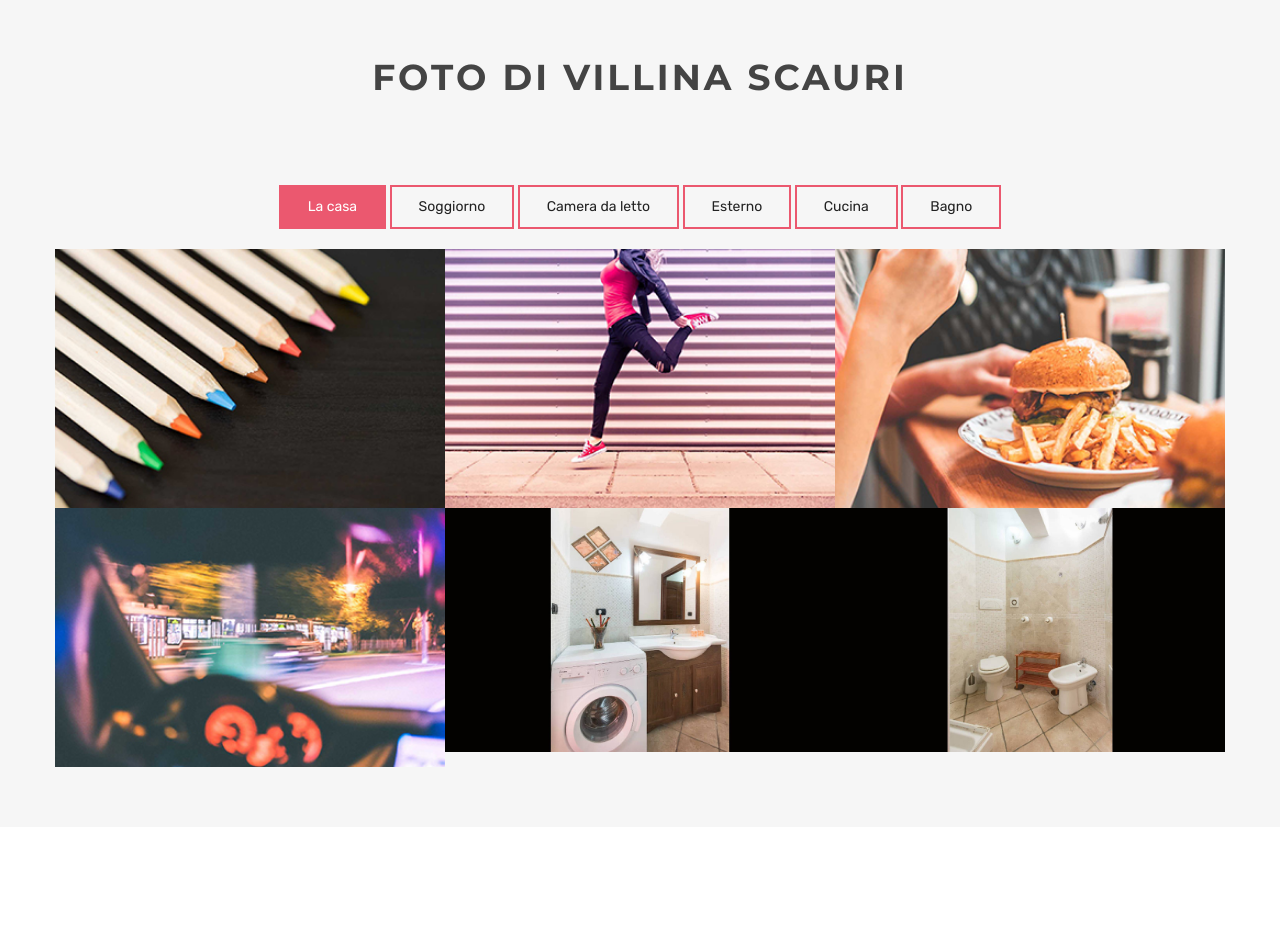
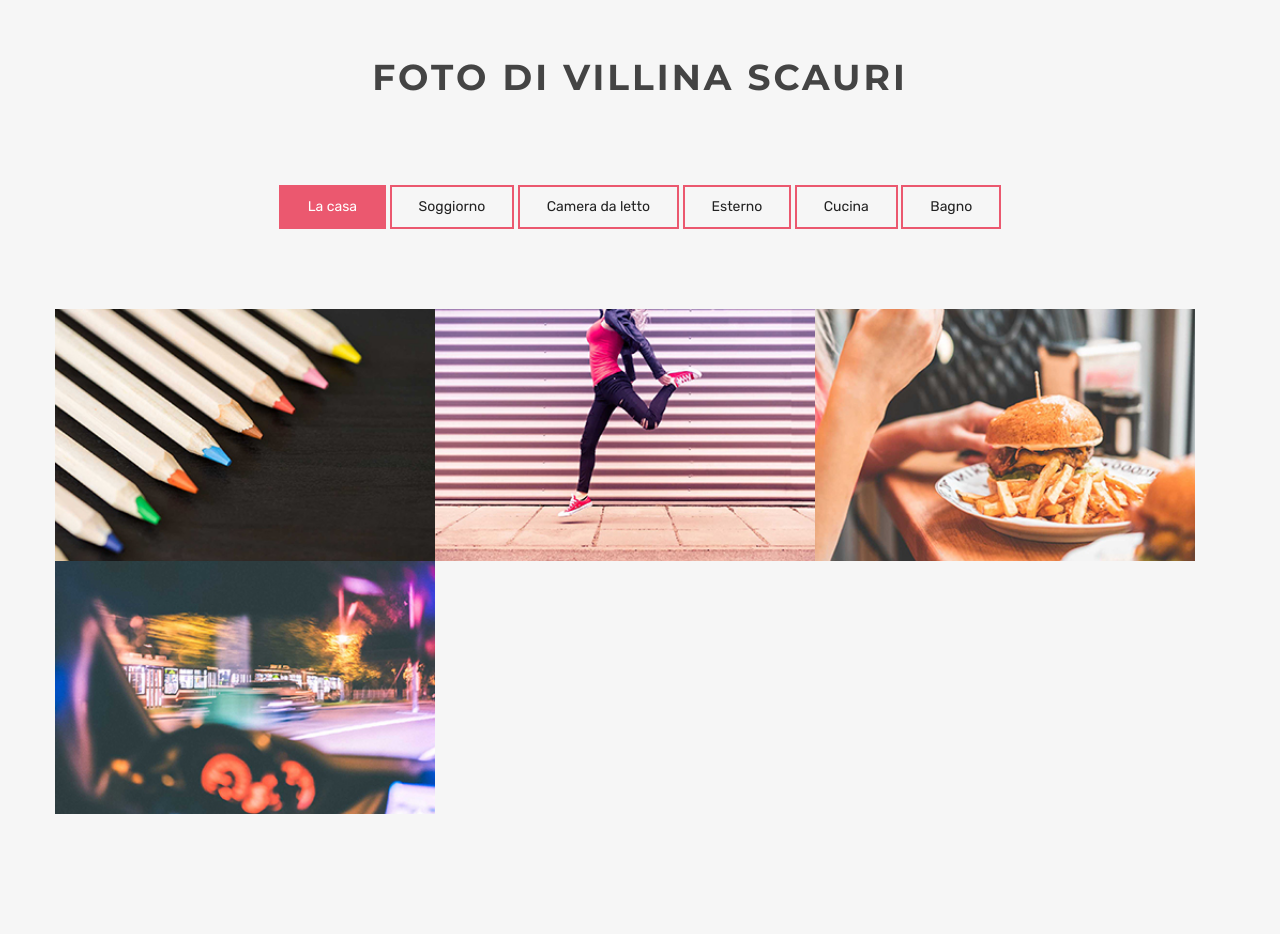
Before and after one commit to filippo-fresilli/villina-scauri, a Jekyll site: the page built from index.html, in a window 1280 px wide. Shown: the part 790-1741 px from the top of the page. Built offline with Jekyll 4.4.1, drawn with Linux system fonts in a browser that asks for light colours.

Commit message:
deleted brave verification and modified portfolio

```diff
--- a/index.html
+++ b/index.html
@@ -157,19 +157,19 @@
             class="controls text-center wow fadeInUpQuick"
             data-wow-delay=".6s"
           >
-            <a class="filter active btn btn-common" data-filter="all">
+            <a class="filter active btn btn-common" data-filter="casa">
               La casa
             </a>
-            <a class="filter btn btn-common" data-filter=".branding">
+            <a class="filter btn btn-common" data-filter=".soggiorno">
               Soggiorno
             </a>
-            <a class="filter btn btn-common" data-filter=".marketing">
+            <a class="filter btn btn-common" data-filter=".letto">
               Camera da letto
             </a>
-            <a class="filter btn btn-common" data-filter=".planning">
+            <a class="filter btn btn-common" data-filter=".esterno">
               Esterno
             </a>
-            <a class="filter btn btn-common" data-filter=".research">
+            <a class="filter btn btn-common" data-filter=".cucina">
               Cucina
             </a>
             <a class="filter btn btn-common" data-filter=".bagno">
@@ -180,9 +180,9 @@
         </div>
 
         <!-- Portfolio Recent Projects -->
-        <div class="row wow fadeInUpQuick" data-wow-delay="0.8s">
+        <div id="portfolio" class="row wow fadeInUpQuick" data-wow-delay="0.8s">
           <div
-            class="col-sm-6 col-md-4 col-lg-4 col-xl-4 mix marketing planning d-inline-block"
+            class="col-sm-6 col-md-4 col-lg-4 col-xl-4 mix casa d-inline-block"
           >
             <div class="portfolio-item">
               <div class="portfolio-img">
@@ -217,7 +217,7 @@
             </div>
           </div>
           <div
-            class="col-sm-6 col-md-4 col-lg-4 col-xl-4 mix branding planning d-inline-block"
+            class="col-sm-6 col-md-4 col-lg-4 col-xl-4 mix casa d-inline-block"
           >
             <div class="portfolio-item">
               <div class="portfolio-img">
@@ -252,7 +252,7 @@
             </div>
           </div>
           <div
-            class="col-sm-6 col-md-4 col-lg-4 col-xl-4 mix branding research d-inline-block"
+            class="col-sm-6 col-md-4 col-lg-4 col-xl-4 mix casa d-inline-block"
           >
             <div class="portfolio-item">
               <div class="portfolio-img">
@@ -287,7 +287,7 @@
             </div>
           </div>
           <div
-            class="col-sm-6 col-md-4 col-lg-4 col-xl-4 mix marketing research d-inline-block"
+            class="col-sm-6 col-md-4 col-lg-4 col-xl-4 mix casa d-inline-block"
           >
             <div class="portfolio-item">
               <div class="portfolio-img">
@@ -321,7 +321,7 @@
               </div>
             </div>
           </div>
-          <div class="col-sm-6 col-md-4 col-lg-4 col-xl-4 mix bagno d-inline-block">
+          <div class="col-sm-6 col-md-4 col-lg-4 col-xl-4 mix casa bagno">
             <div class="portfolio-item">
               <div class="portfolio-img">
                 <img
@@ -354,7 +354,7 @@
               </div>
             </div>
           </div>
-          <div class="col-sm-6 col-md-4 col-lg-4 col-xl-4 mix bagno d-inline-block">
+          <div class="col-sm-6 col-md-4 col-lg-4 col-xl-4 mix casa bagno">
             <div class="portfolio-item">
               <div class="portfolio-img">
                 <img
```
Also changed, not shown: .nojekyll (deleted), .well-known/brave-rewards-verification.txt (deleted).
